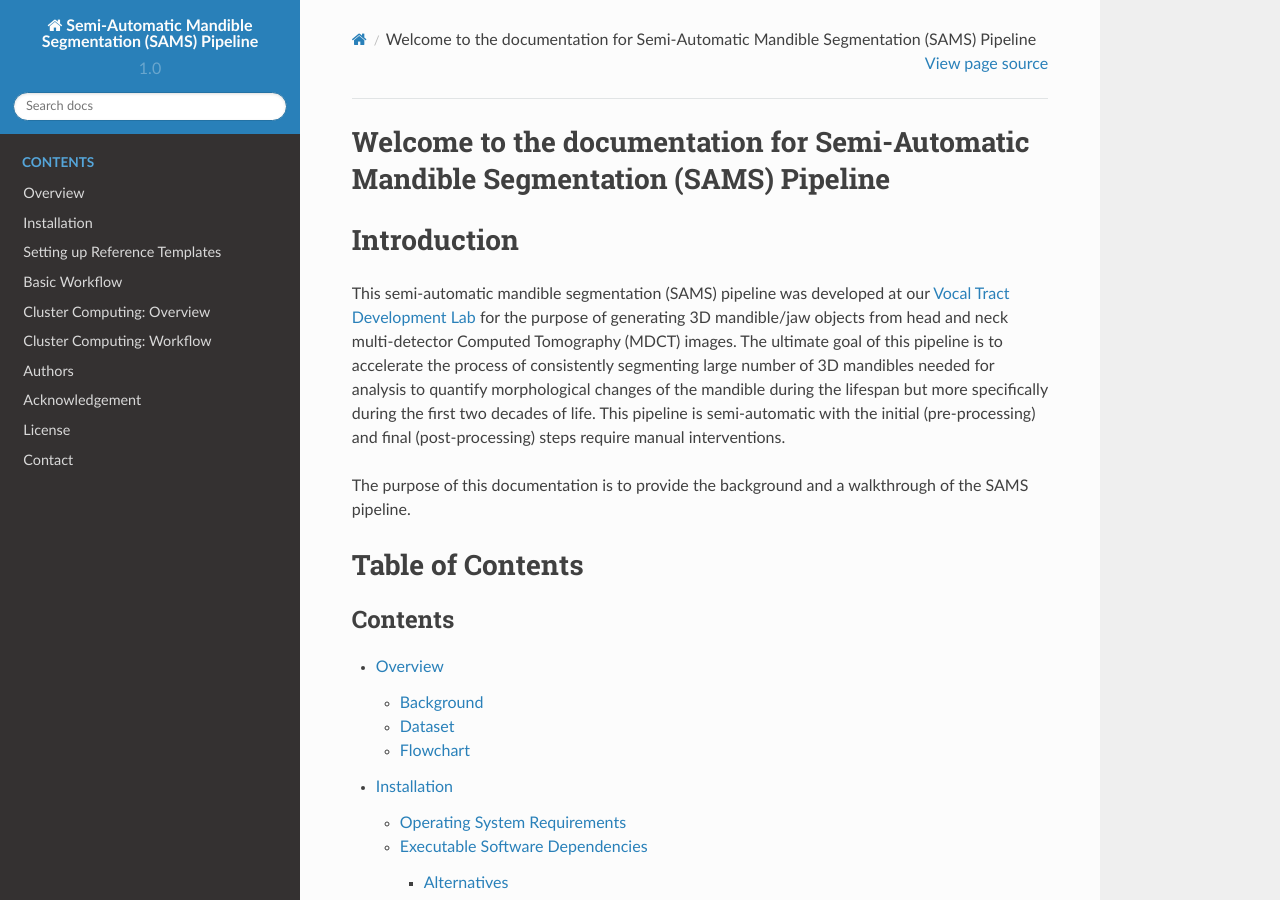
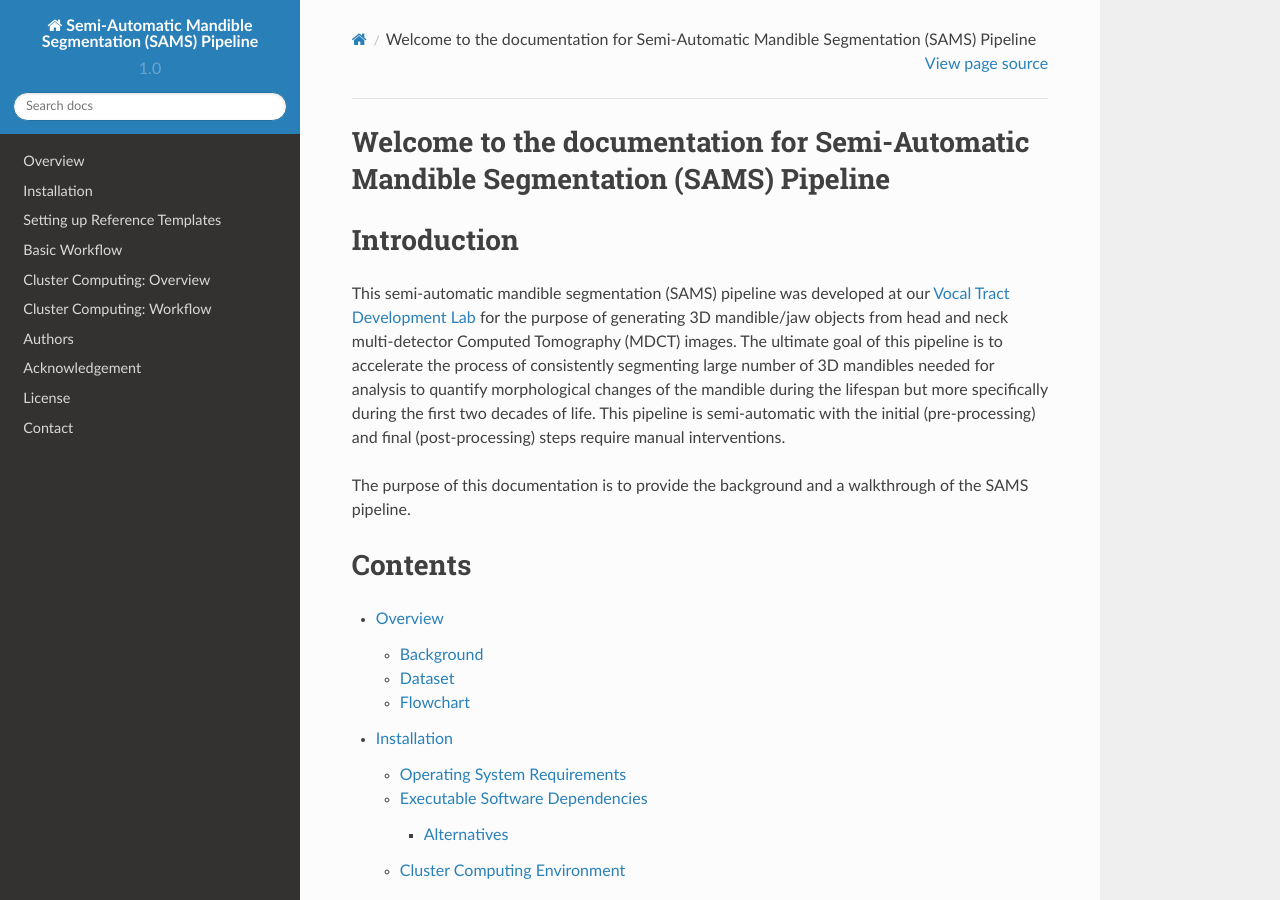
Before and after one commit to ychuang6/sams-documentation, a Sphinx documentation site: the page built from source/index.rst, in a window 1280 px wide and 900 px high. Built offline with Sphinx 7.4.7 and the Read the Docs theme 2.0.0, drawn with Linux system fonts in a browser that asks for light colours.

Commit message:
modified:   build/doctrees/environment.pickle 	modified:   build/doctrees/index.doctree 	modified:   build/html/_sources/index.rst.txt 	modified:   build/html/genindex.html 	modified:   build/html/index.html 	modified:   build/html/search.html 	modified:   source/index.rst

```diff
--- a/source/index.rst
+++ b/source/index.rst
@@ -13,11 +13,10 @@ This semi-automatic mandible segmentation (SAMS) pipeline was developed at our `
 
 The purpose of this documentation is to provide the background and a walkthrough of the SAMS pipeline.
 
-Table of Contents
-=================
+Contents
+========
 
 .. toctree::
-   :caption: Contents
    :maxdepth: 3
 
    overview
```
Also changed, not shown: 6 other files.
